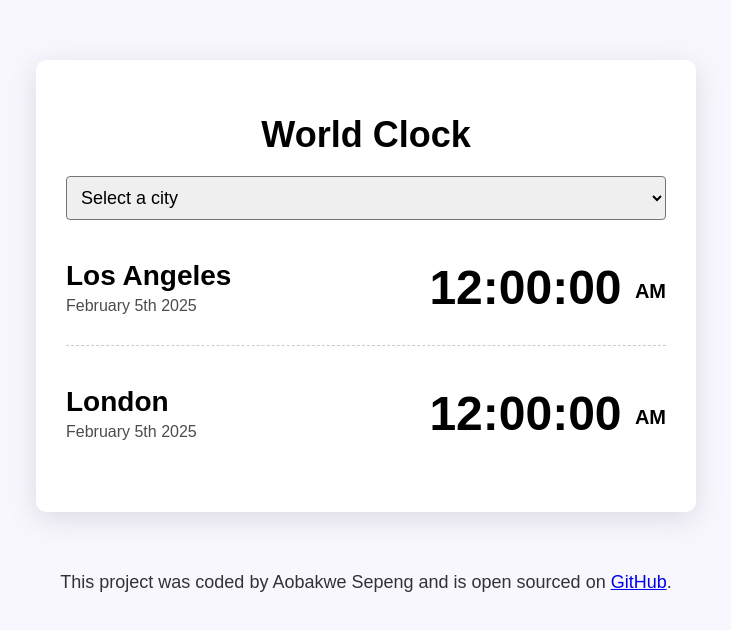
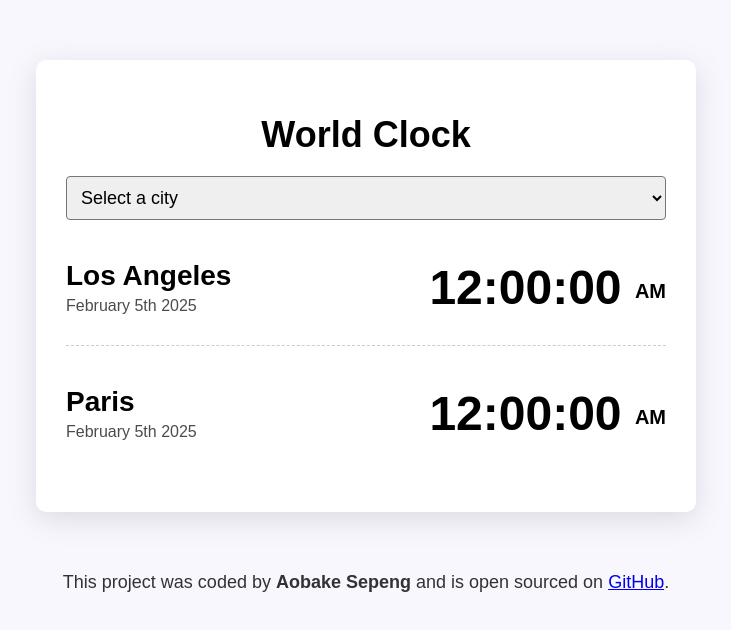
Before and after one commit to aobakwesep/World-Clock, a plain HTML site: page index.html in a window 1280 px wide. Shown: the whole page, without its empty margins (274-1005 px from the left). Drawn offline with nearby package versions, Linux system fonts and the light colour scheme.

Commit message:
Made small updates to index.html

```diff
--- a/index.html
+++ b/index.html
@@ -4,7 +4,8 @@
     <meta charset="UTF-8">
     <meta name="viewport" content="width=device-width, initial-scale=1.0">
     <link rel="stylesheet" href="src/style.css"/>
-
+    <script src="https://cdnjs.cloudflare.com/ajax/libs/moment.js/2.30.1/moment.min.js"></script>
+    <script src="https://cdnjs.cloudflare.com/ajax/libs/moment-timezone/0.5.46/moment-timezone-with-data-1970-2030.js"></script>
     <title>World Clock - Aobakwe Sepeng</title>
 </head>
 <body>
@@ -17,7 +18,7 @@
     <option value="paris">Paris</option>
    </select>
 
-   <div class="cities">
+   <div class="cities" id="los-angeles">
     <div>
     <h2>Los Angeles</h2>
     <div class="date">February 5th 2025</div>
@@ -25,16 +26,16 @@
     <div class="time">12:00:00 <small>AM</small></div>
    </div>
 
-    <div class="cities">
+    <div class="cities" id="paris">
     <div>
-    <h2>London</h2>
+    <h2>Paris</h2>
     <div class="date">February 5th 2025</div>
     </div>
     <div class="time">12:00:00 <small>AM</small></div>
     </div>
     </div>
    <footer>
-    This project was coded by Aobakwe Sepeng and is open sourced on <a href="https://github.com/aobakwesep/World-Clock" target="blank">GitHub</a>.
+    This project was coded by <strong>Aobake Sepeng</strong> and is open sourced on <a href="https://github.com/aobakwesep/World-Clock" target="blank">GitHub</a>.
    </footer>
    <script src="src/index.js"></script>
 </body>
```
